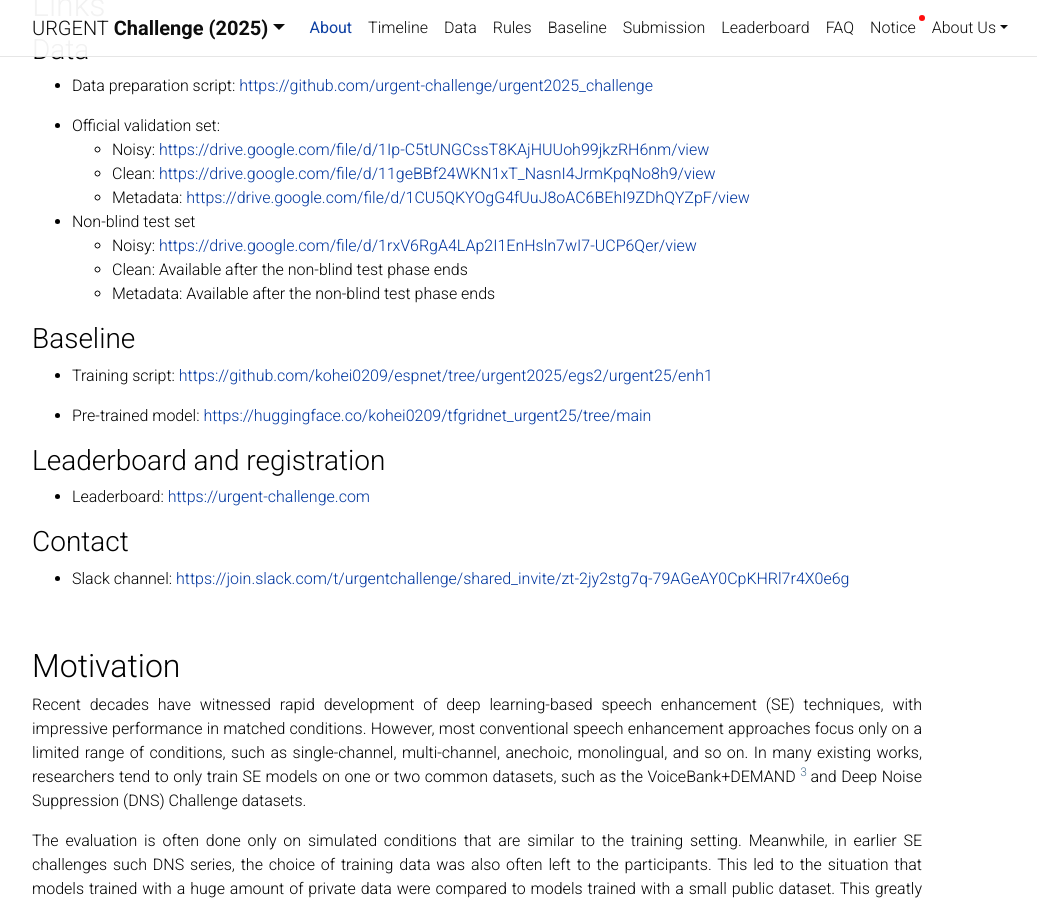
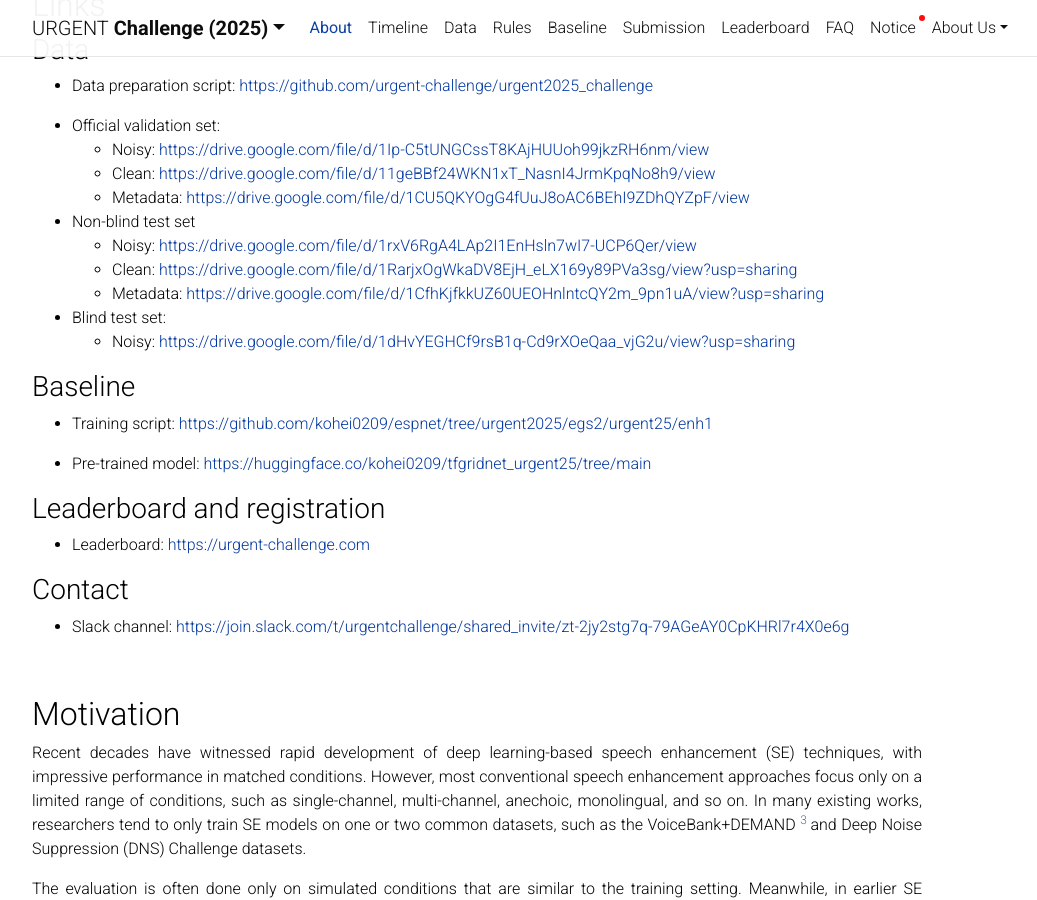
Before and after one commit to urgent-challenge/urgent2025, a Jekyll site: the page built from _pages/about.md, in a window 1280 px wide and 900 px high, scrolled down 2905 px. Shown: the whole window, without its empty margins (163-1200 px from the left). Built offline with Jekyll 4.4.1, drawn with Linux system fonts in a browser that asks for light colours; comment, search, counter and statistics services are not loaded; a style sheet for code colours, icons or effects is not loaded.

Commit message:
blind test set

```diff
--- a/_pages/about.md
+++ b/_pages/about.md
@@ -144,8 +144,11 @@ We have a [Slack channel](https://join.slack.com/t/urgentchallenge/shared_invite
 
 - Non-blind test set
     - Noisy: [https://drive.google.com/file/d/1rxV6RgA4LAp2I1EnHsln7wI7-UCP6Qer/view](https://drive.google.com/file/d/1rxV6RgA4LAp2I1EnHsln7wI7-UCP6Qer/view)
-    - Clean: Available after the non-blind test phase ends
-    - Metadata: Available after the non-blind test phase ends
+    - Clean: [https://drive.google.com/file/d/1RarjxOgWkaDV8EjH_eLX169y89PVa3sg/view?usp=sharing](https://drive.google.com/file/d/1RarjxOgWkaDV8EjH_eLX169y89PVa3sg/view?usp=sharing)
+    - Metadata: [https://drive.google.com/file/d/1CfhKjfkkUZ60UEOHnlntcQY2m_9pn1uA/view?usp=sharing](https://drive.google.com/file/d/1CfhKjfkkUZ60UEOHnlntcQY2m_9pn1uA/view?usp=sharing)
+
+- Blind test set:
+    - Noisy: [https://drive.google.com/file/d/1dHvYEGHCf9rsB1q-Cd9rXOeQaa_vjG2u/view?usp=sharing](https://drive.google.com/file/d/1dHvYEGHCf9rsB1q-Cd9rXOeQaa_vjG2u/view?usp=sharing)
 
 ### Baseline
 
```
Also changed, not shown: _pages/data.md (+3 -5 lines), _pages/notice.md (+4 -0 lines), _pages/submission.md (+2 -0 lines).
